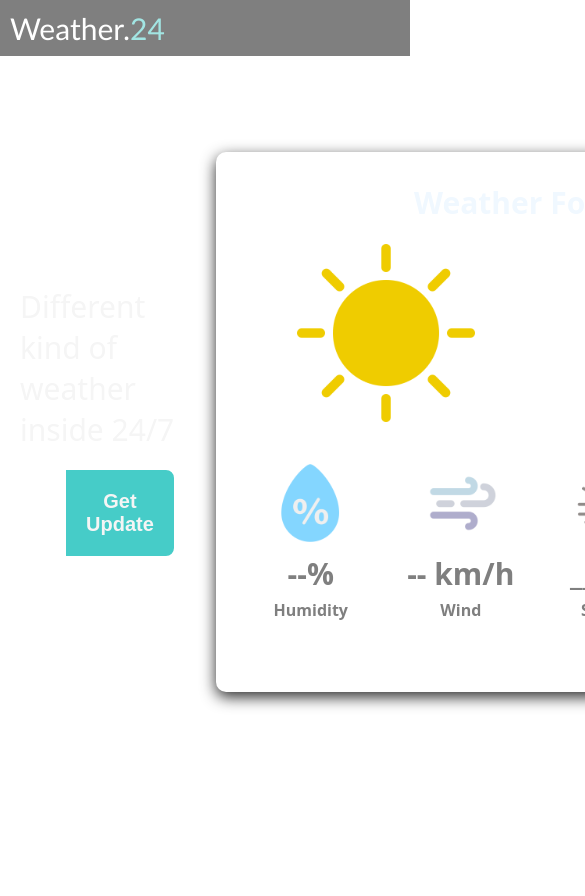
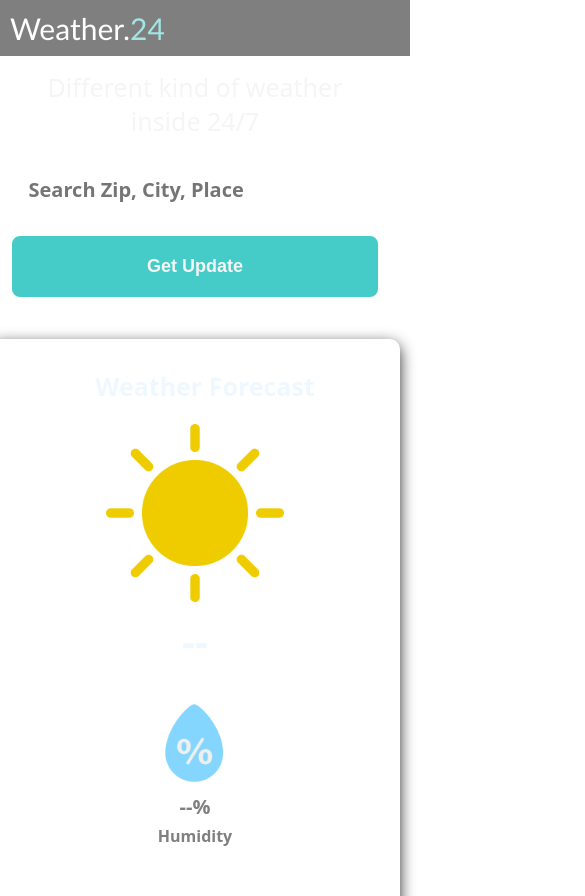
Before and after one commit to Anirudh3434/Weather-website, a plain HTML site: page index.html in a window 390 px wide. Shown: the top 896 px of the page, 585 px wide, since content can reach past the window. Before the commit the page ends 844 px from the top, so only its background shows below. Drawn offline with Linux system fonts and the light colour scheme.

Commit message:
responsive mobile

```diff
--- a/main.css
+++ b/main.css
@@ -264,10 +264,84 @@ button:hover{
     }
 }
 
-@media only-screen and (max-width: 600px){
-  .container{
-    display: flex;
-    flex-direction: column;
-    height: 100vh;
-  }
+@media only screen and (max-width: 600px) {
+    .container {
+        display: flex;
+        flex-direction: column;
+        height: auto;
+    }
+
+    .input, .output {
+        flex: none;
+        margin: 10px;
+        width: auto;
+    }
+
+    input {
+        width: 90%;
+        font-size: 18px;
+        border-radius: 10px;
+        margin-bottom: 10px;
+    }
+
+    button {
+        width: 100%;
+        font-size: 18px;
+        border-radius: 10px;
+    }
+
+    .inputBar {
+        flex-direction: column;
+        align-items: center;
+    }
+
+    .box {
+        width: 100%;
+        height: auto;
+    }
+
+    .outputSection {
+        flex-direction: column;
+        align-items: center;
+    }
+
+    .outputSection2 {
+        flex-direction: column;
+        align-items: center;
+    }
+
+    .addInfo {
+        width: 100%;
+        margin: 5px 0;
+    }
+
+    .weatherContent, .ImgCard {
+        width: 100%;
+        align-items: center;
+    }
+
+    .temp {
+        font-size: 40px;
+    }
+
+    .humidity, .wind, .sunR, .sunS {
+        font-size: 20px;
+    }
+
+    .weatherUpdate {
+        font-size: 18px;
+    }
+
+    .inputHeading, .outputHeading {
+        font-size: 25px;
+    }
+
+    .inputHeading{
+        margin-top: 60px;
+        text-align: center;
+    }
+
+    .nav{
+        margin-bottom: 50px;
+    }
 }
--- a/main.js
+++ b/main.js
@@ -55,7 +55,8 @@ search.addEventListener('click', () => {
 
 
                         case('Smoke'):
-                        image.src= 'images/smoke.png'
+                        image.src= 'images/smoke.png';
+                        break;
                     default:
                         image.src = 'images/problem.png';
 
```
